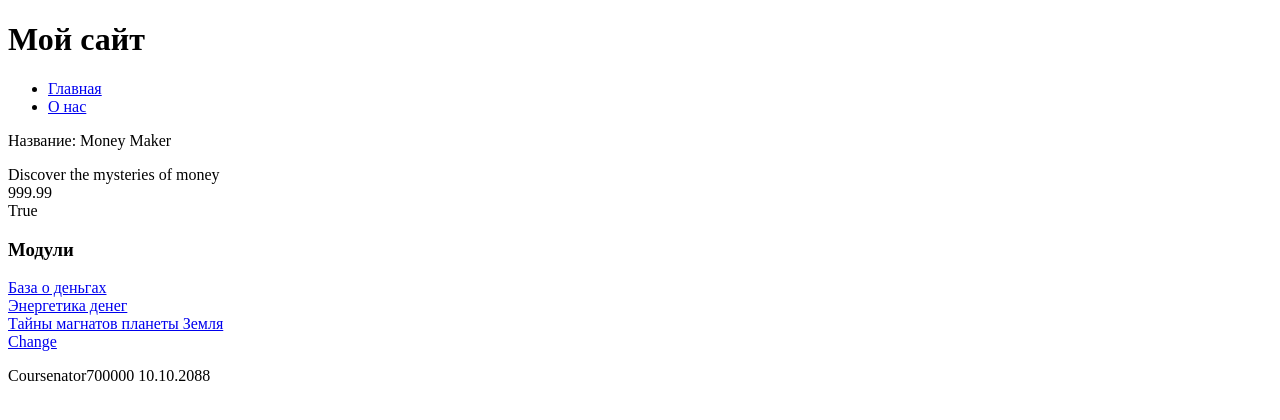
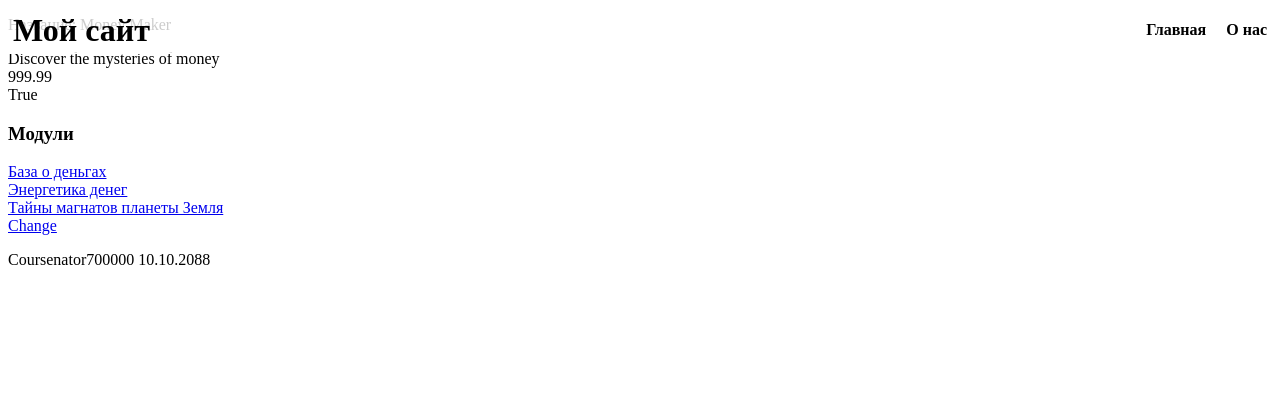
Before and after one commit to voidwokenfish/django-project, a Django app: page /course/1 in a window 1280 px wide. Shown: the top 420 px of the page. Run offline with Django 5.2, Linux system fonts and the light colour scheme; data comes from the database, SQL or seed files in the repository; both versions use the stored data as it was after the commit.

Commit message:
"improved html code"

```diff
--- a/coursenator70000/courses/templates/base.html
+++ b/coursenator70000/courses/templates/base.html
@@ -7,15 +7,15 @@
     <title>{% block title %}{% endblock %}</title>
 </head>
 <body>
-<header>
-        <h1>Мой сайт</h1>
-    </header>
+<header class="navbar">
+    <h1>Мой сайт</h1>
     <nav>
-        <ul>
+        <ul class="navbar__list">
             <li><a href="/">Главная</a></li>
             <li><a href="/">О нас</a></li>
         </ul>
     </nav>
+</header>
 <main>
   {% block content %}{% endblock %}
 </main>
--- a/coursenator70000/courses/views.py
+++ b/coursenator70000/courses/views.py
@@ -36,4 +36,4 @@ class CourseUpdateView(UpdateView):
         return http.HttpResponseRedirect(reverse('course_detail', kwargs={'pk': self.object.pk}))
 
     def form_invalid(self, form):
-        pass
+        return self.render_to_response(self.get_context_data(form=form))
--- a/coursenator70000/static/style.css
+++ b/coursenator70000/static/style.css
@@ -1,36 +1,131 @@
-.catalog_title {
+
+.navbar {
+    position: fixed;
+    top: 6px;
+    left: 0;
+    right: 0;
+    max-width: 1426px;
+    width: 100%;
+    height: 48px;
+    background-color: rgba(255, 255, 255, 0.8); /* прозрачный белый фон */
+    display: flex;
+    justify-content: space-between; /* название слева, меню по центру */
+    align-items: center;
+    padding-left: 12px;
+    padding-right: 12px;
+    border: 1px solid white; /* рамка */
+    border-radius: 6px;
+    box-sizing: border-box; /*padding не увеличивают размеры */
+    z-index: 1000;
+    margin: 0 auto; /* чтобы было в центре */
+}
+
+.navbar__list {
+    list-style: none;
+    padding: 0;
+    margin: 0;
+
+    display: flex;
+    gap: 20px;
+}
+
+.navbar__list a {
+    text-decoration: none;
+    color: black;
+    font-size: 16px;
+    font-weight: bold;
+    transition: color 0.3s ease; /* изменение цвета */
+}
+
+.navbar__list a:hover {
+    color: blue;
+}
+
+
+.catalog-title {
+    padding-left: 12px;
+    padding-right: 12px;
     font-size: 64px;
     font-weight: bold;
+    max-width: 1426px;
+    width: 100%;
+    margin: 0 auto;
+    margin-top: 60px;
 }
 
-.card_title {
-    font-weight: bold;
+.courses-collection {
+    display: grid;
+    max-width: 1426px;
+    grid-template-columns: repeat(auto-fill, minmax(320px, 1fr)); /* Автоматически создаёт столбцы */
+    gap: 20px; /* отступы между карточками */
+    grid-auto-rows: 1fr;
+    margin: 0 auto; /* чтобы было в центре */
+    padding: 20px;
+    padding-left: 12px;
+    padding-right: 12px;
 }
 
-.course_card{
+.course-card {
     display: flex;
     flex-direction: column;
+    align-items: flex-start;
     gap: 1px;
-    background-color: rgba(0, 255, 255, 0.1);
+    background-color: rgba(0, 0, 255, 0.1);
     border: 1px solid #ddd;
     position: relative;
+    padding: 16px;
+    border-radius: 10px;
 }
 
-.course_card a {
+.course-card__title {
+    font-weight: bold;
+    font-size: 24px;
+    margin: 0;
+    margin-bottom: 16px;
+}
+
+.course-card__description{
+    margin: 0;
+}
+
+@media (min-width: 721px) {
+    .course-card__main {
+        margin: 0;
+        margin-top: 4px;
+        align-self: center;
+    }
+}
+
+@media (max-width: 720px) {
+    .course-card__main {
+        display: none;
+    }
+}
+.course-card__footer{
+    margin: 0;
+    margin-top: 12px;
+}
+
+.course-card__price{
+    font-weight: bold;
+    font-size: 18px;
+    margin: 0;
+}
+
+.course-card__link{
+    position: absolute;
     text-decoration: none;
     color: inherit;
+    top: 0;
+    left: 0;
+    width: 100%;
+    height: 100%;
+    z-index: 10;
 }
 
-.course_card img {
+.course-card img {
     width: 300px;
     height: 200px;
     border-radius: 10px;
     padding-top: 20px;
 }
-
-.courses_collection {
-    display: grid;
-    grid-template-columns: repeat(auto-fill, minmax(300px, 1fr)); /* Автоматически создаёт столбцы с минимальной шириной 300px */
-    gap: 20px; /* Отступы между карточками */
-    grid-auto-rows: 1fr;
-}
```
Also changed, not shown: coursenator70000/courses/templates/course_update.html (+13 -3 lines), coursenator70000/courses/templates/index.html (+23 -9 lines), coursenator70000/db.sqlite3, coursenator70000/media/courses_images/image-alignment-300x200.png (added).
